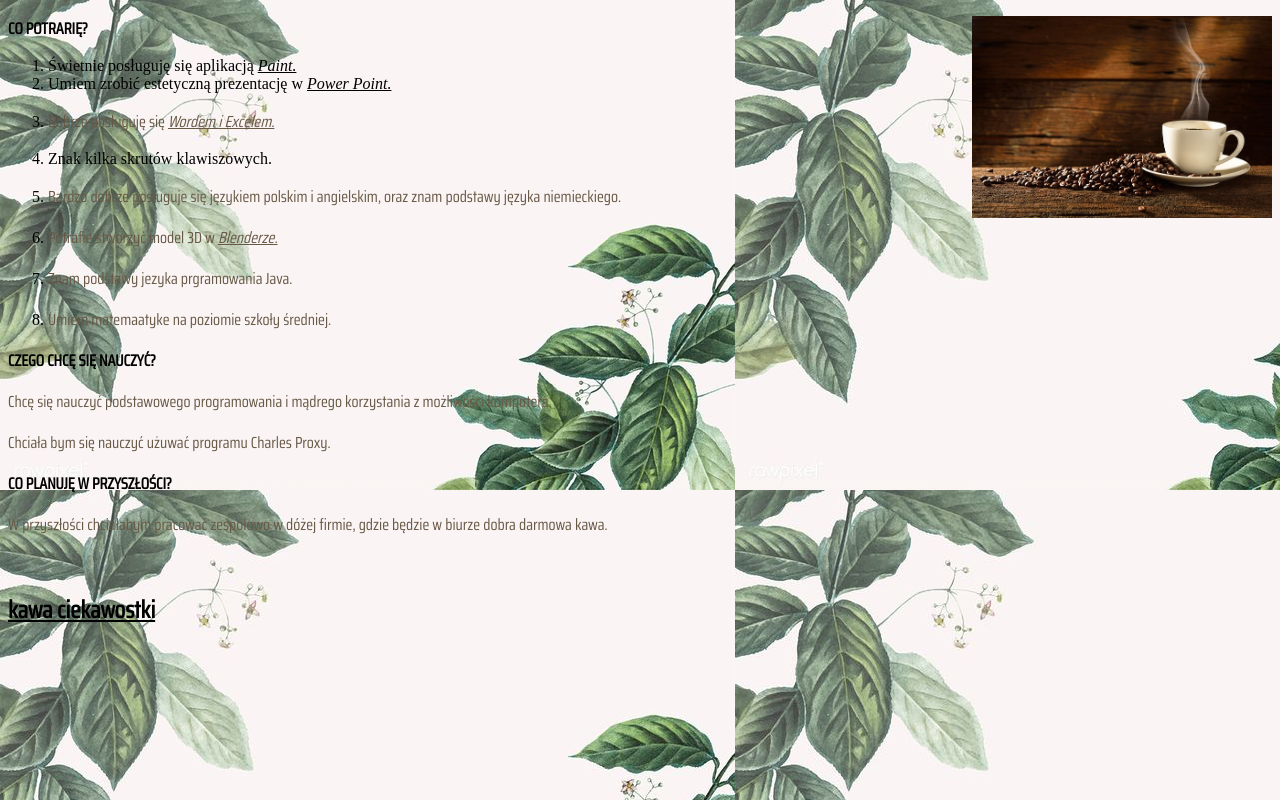
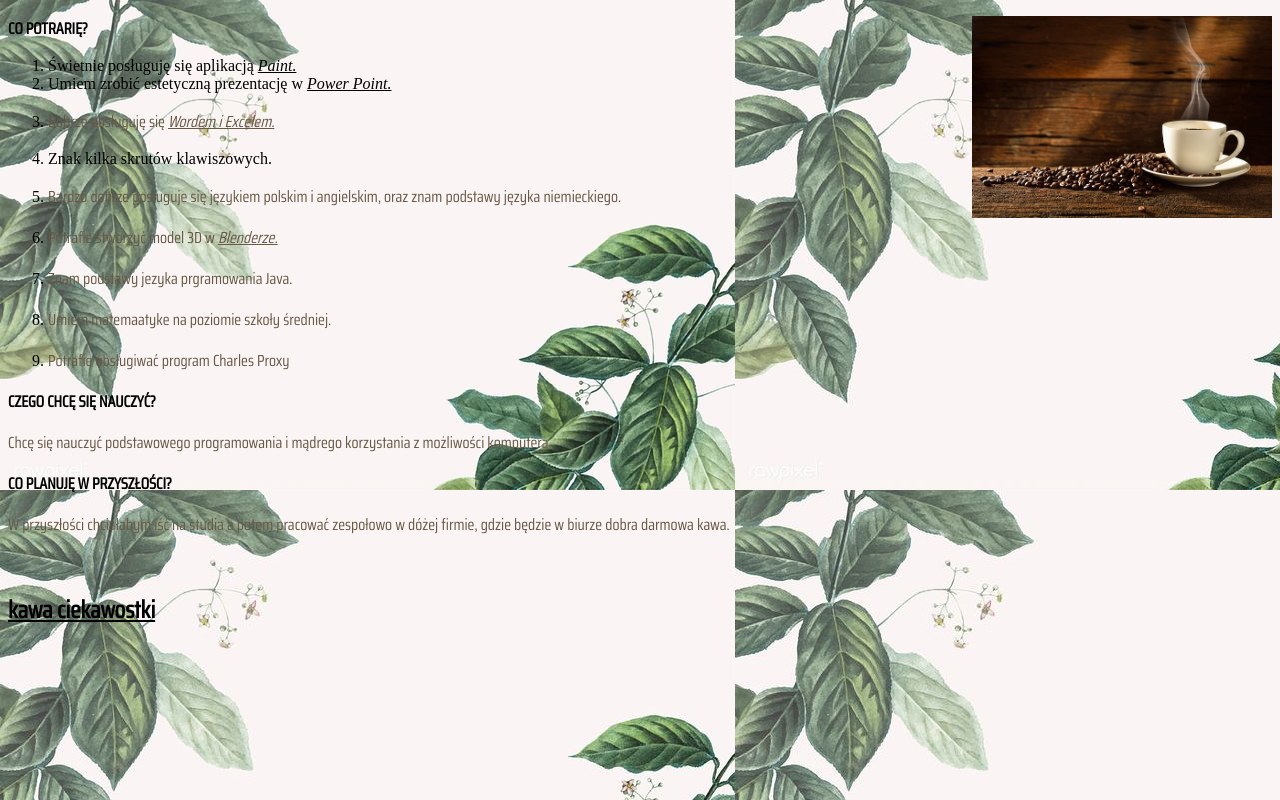
Before and after one commit to blaczka/blaczka.github.io, a plain HTML site: page index.html in a window 1280 px wide. Drawn offline with Linux system fonts and the light colour scheme.

Commit message:
Update index.html

```diff
--- a/index.html
+++ b/index.html
@@ -22,13 +22,13 @@
    <li> <p> Potrafie stworzyć model 3D w <i><u>Blenderze.</i></u></p></li>
     <li><p>Znam podstawy jezyka prgramowania Java. </p></li>
    <li> <p> Umiem matemaatyke na poziomie szkoły średniej. </p></li>
+    <li> <p> Potrafie obsługiwać program Charles Proxy </p></li>
     </ol>
 
 <p><b>CZEGO CHCĘ SIĘ NAUCZYĆ?</b></p>
 <p>Chcę się nauczyć podstawowego programowania i mądrego korzystania z możliwości komputera.
 </p>
-<p> Chciała bym się nauczyć użuwać programu Charles Proxy. </p>
 <p><b>CO PLANUJĘ W PRZYSZŁOŚCI?</b></p>
-<p>W przyszłości chciałabym pracować zespołowo w dóżej firmie, gdzie będzie w biurze dobra darmowa kawa.</p>
+<p>W przyszłości chciałabym iść na studia a potem pracować zespołowo w dóżej firmie, gdzie będzie w biurze dobra darmowa kawa.</p>
 <a href="https://foodsbyann.com/Kawa-rodzaje-wlasciwosci-zastosowanie-blog-pol-1608281897.html" style="color: black;"><br><h2>kawa ciekawostki</h2></a>
 </html>
```
